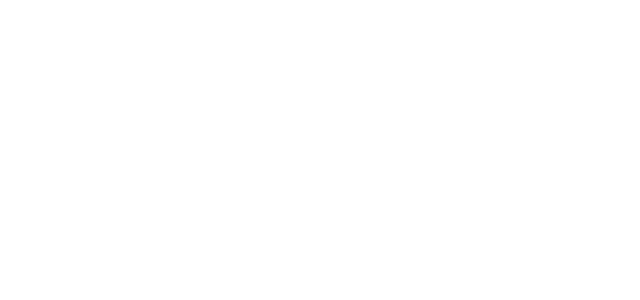
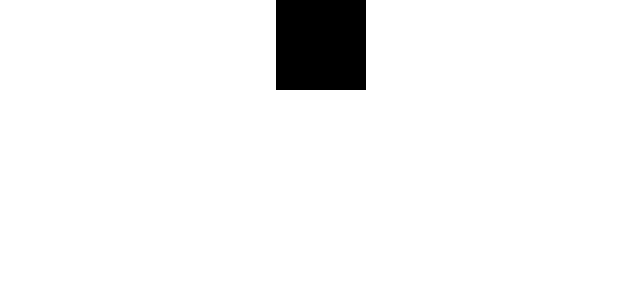
Before and after one commit to pandaeater-dotcom/deCanvas-front, a React (Create React App) app in the folder decanvas/: page / in a window 1280 px wide. Shown: the top 300 px of the page, without its empty margins (319-959 px from the left). Built offline with nearby package versions, Linux system fonts and the light colour scheme.

Commit message:
changes to grid to get colour and coordinates

```diff
--- a/decanvas/src/App.css
+++ b/decanvas/src/App.css
@@ -1,5 +1,7 @@
 .App {
-  text-align: center;
+  display: flex;
+  justify-content: center;
+  /* align-items: center; */
 }
 
 .App-logo {
--- a/decanvas/src/App.js
+++ b/decanvas/src/App.js
@@ -4,11 +4,11 @@
 
 function App() {
 
-  const blah = {'data': [{'key': 1}, {'key': 2}, {'key': 3}]}
+  const blah = {'data': [{'key': 0}, {'key': 1}, {'key': 2}, {'key': 3}, {'key': 4}, {'key': 5}, {'key': 6}, {'key': 7}, {'key': 8}]}
 
   return (
     <div className="App">
-      <Grid arr={blah}/>
+      <Grid arr={blah} className='grid'/>
       <Modal modalActive={false}/>
     </div>
   );
--- a/decanvas/src/components/Grid.js
+++ b/decanvas/src/components/Grid.js
@@ -2,10 +2,17 @@
 import styles from '../styles/Grid.module.css'
 
 const Grid = (props) => {
+
+  const squareClickHandler = (e) => {
+    const sqID = e.target.id.substring(1);
+    const y = parseInt(sqID)/100;
+    const x = parseInt(sqID)%100;
+  }
+
   return (
     <div className={styles.grid}>
       {props.arr.data.map((s) => (
-        <div id={`s${s.key}`} onClick={props}></div>
+        <div id={`s${s.key}`} onClick={squareClickHandler}></div>
       ))}
     </div>
   );
--- a/decanvas/src/styles/Grid.module.css
+++ b/decanvas/src/styles/Grid.module.css
@@ -1,11 +1,14 @@
 .grid {
     display: flex;
-    justify-content: space-evenly;
-    max-width: fit-content;
-    max-height: fit-content;
+    /* justify-content: space-evenly; */
+    flex-wrap: wrap;
+    max-width: 90px;
+    max-height: 90px;
 }
 
 .grid div {
     width: 30px;
     height: 30px;
+    background-color: black;
+    /* box-shadow: inset 0 0 2px white; */
 }
```
